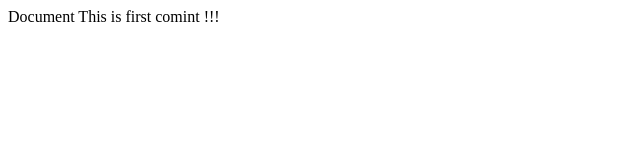
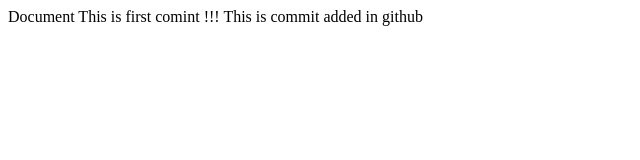
Before and after one commit to MSRoma/Test, a plain HTML site: page Index.html in a window 1280 px wide. Shown: the whole page, without its empty margins (0-640 px from the left). Drawn offline with Linux system fonts and the light colour scheme.

Commit message:
Update Index.html

```diff
--- a/Index.html
+++ b/Index.html
@@ -6,5 +6,6 @@
 </head>
 <body>
  This is first comint !!!
+ This is commit added in github
 </body>
 </html>
```
